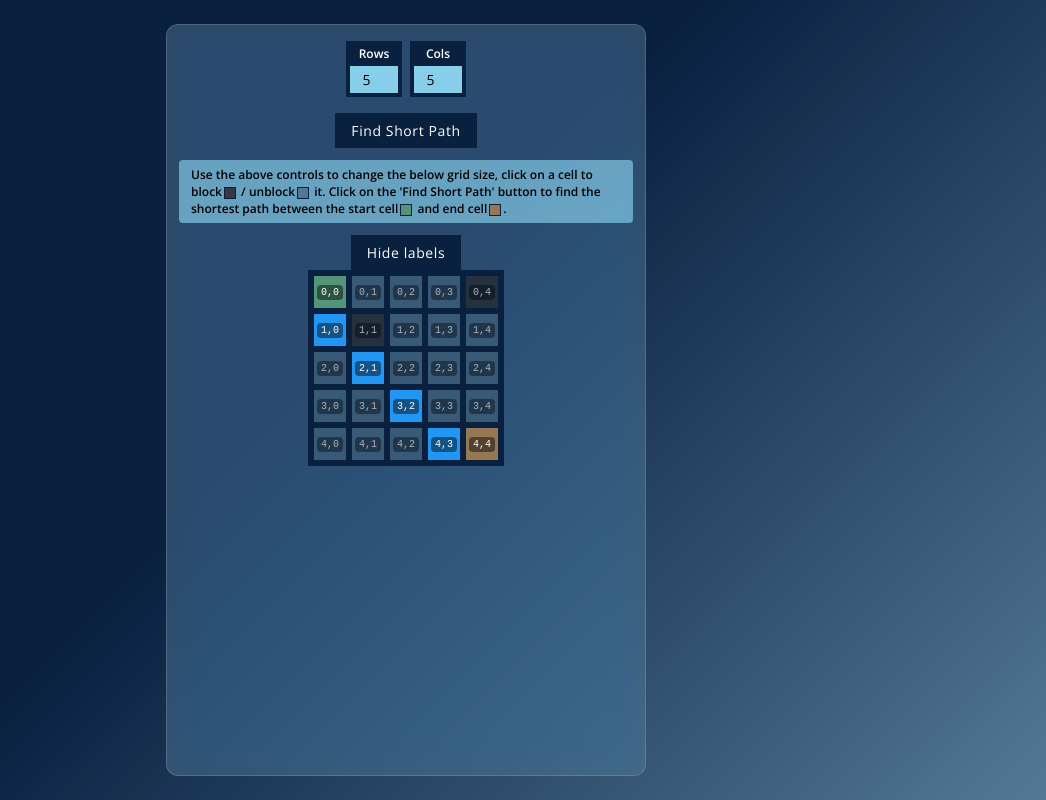
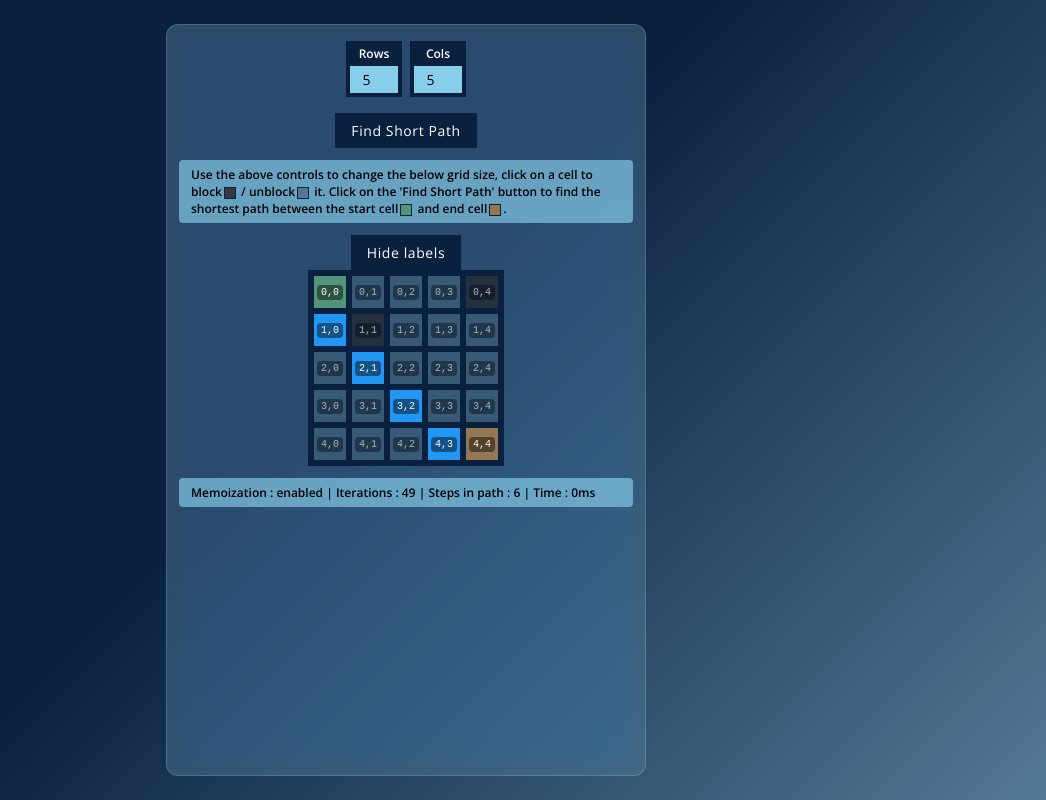
Before and after one commit to KarthikUdayMurthy/maze-walker, a React (Create React App) app: page / in a window 1280 px wide. Both pictures are taken after a click on the button "Find Short Path". Shown: the whole page, without its empty margins (234-1280 px from the left). Built offline with nearby package versions, Linux system fonts and the light colour scheme.

Commit message:
Added info datapoints

```diff
--- a/App.tsx
+++ b/App.tsx
@@ -12,11 +12,8 @@ export default function App() {
     '0,4',
   ]);
 
-  const [currentCell, pathCells, resetPath, findShortPath] = useFindPath(
-    m,
-    n,
-    blockedCells
-  );
+  const [currentCell, pathCells, resetPath, findShortPath, dataPoints] =
+    useFindPath(m, n, blockedCells);
 
   const toggleBlock = React.useCallback(
     (cellId: string) => {
@@ -63,6 +60,19 @@ export default function App() {
         currentCell={currentCell}
         pathCells={pathCells}
       />
+      {dataPoints.length !== 0 && (
+        <div className="info-wrap">
+          {dataPoints.map((dp, ind) => {
+            return (
+              <React.Fragment>
+                {ind !== 0 && <span> | </span>}
+                <span>{dp.label} : </span>
+                <span>{dp.value}</span>
+              </React.Fragment>
+            );
+          })}
+        </div>
+      )}
     </div>
   );
 }
--- a/useFindPath.ts
+++ b/useFindPath.ts
@@ -67,17 +67,24 @@ const _findShortPath = (m: number, n: number, bc: string[]): string[] => {
   return shortPath;
 };
 
+export interface IDataPoint {
+  label: string;
+  value: string | number;
+}
+
 export default function useFindPath(
   m: number,
   n: number,
   blockedCells: string[]
-): [string, string[], () => void, () => void] {
+): [string, string[], () => void, () => void, IDataPoint[]] {
   const [currentCell, setCurrentCell] = React.useState<string>('');
   const [pathCells, setPathCells] = React.useState<string[]>([]);
+  const [dataPoints, setDataPoints] = React.useState<IDataPoint[]>([]);
 
   const resetPath = React.useCallback(() => {
     setPathCells([]);
     setCurrentCell('');
+    setDataPoints([]);
   }, []);
 
   React.useEffect(() => {
@@ -103,17 +110,31 @@ export default function useFindPath(
     resetPath();
     setCurrentCell(startCell);
     iterations = 0;
-    console.log(`Memoization ${MemoizeResults ? 'enabled' : 'disabled'}`);
-    console.time('Running Algorithm');
+    const startTime = window.performance
+      ? window.performance.now()
+      : Date.now();
     const shortPath = _findShortPath(m, n, blockedCells);
-    console.timeEnd('Running Algorithm');
+    const endTime = window.performance ? window.performance.now() : Date.now();
+    console.log(endTime, startTime);
     if (shortPath.length === 0) {
       alert(`No Path Found between [${startCell}] and [${endCell}]!`);
     } else {
       animatePath(shortPath.slice());
     }
-    console.log('iterations', iterations);
+    setDataPoints([
+      {
+        label: 'Memoization',
+        value: MemoizeResults ? 'enabled' : 'disabled',
+      },
+      { label: 'Iterations', value: iterations },
+      { label: 'Steps in path', value: shortPath.length },
+      {
+        label: 'Time',
+        // value: (endTime - startTime),
+        value: Math.round((endTime - startTime) * 1000) / 1000 + 'ms',
+      },
+    ]);
   }, [m, n, blockedCells]);
 
-  return [currentCell, pathCells, resetPath, findShortPath];
+  return [currentCell, pathCells, resetPath, findShortPath, dataPoints];
 }
```
